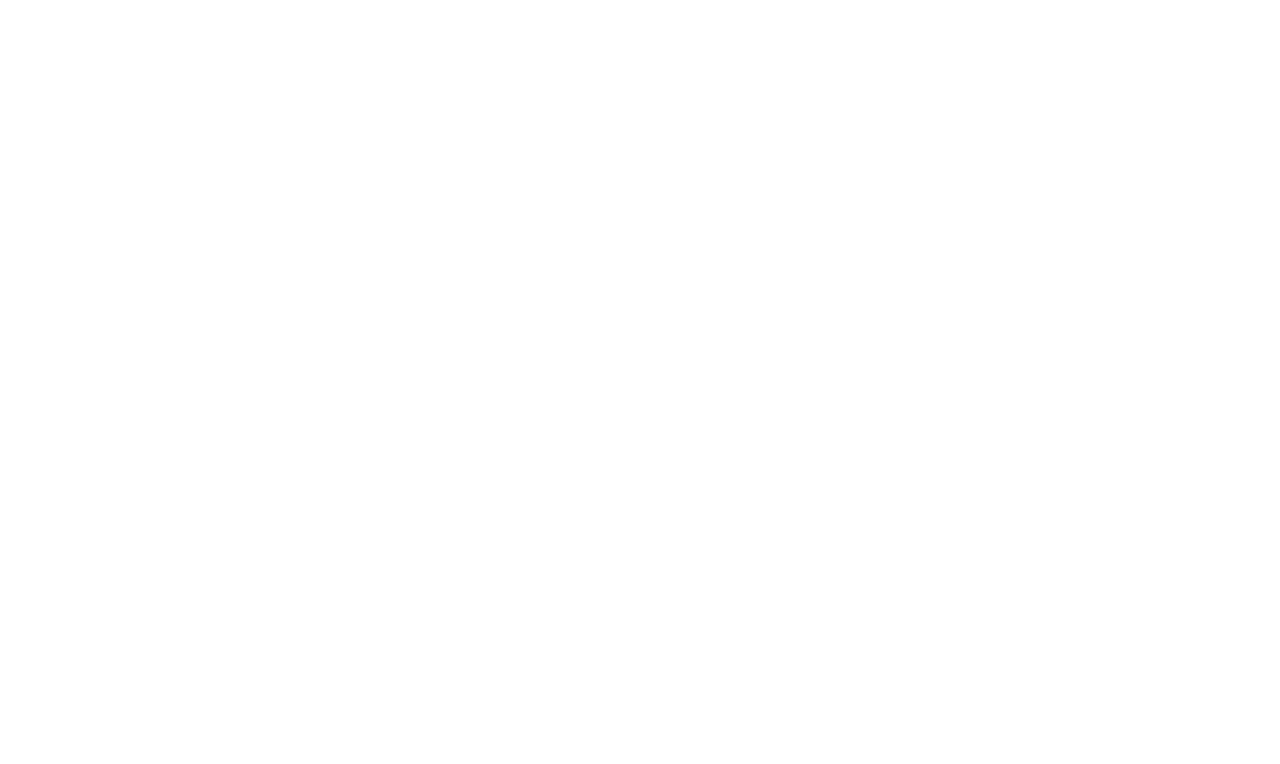
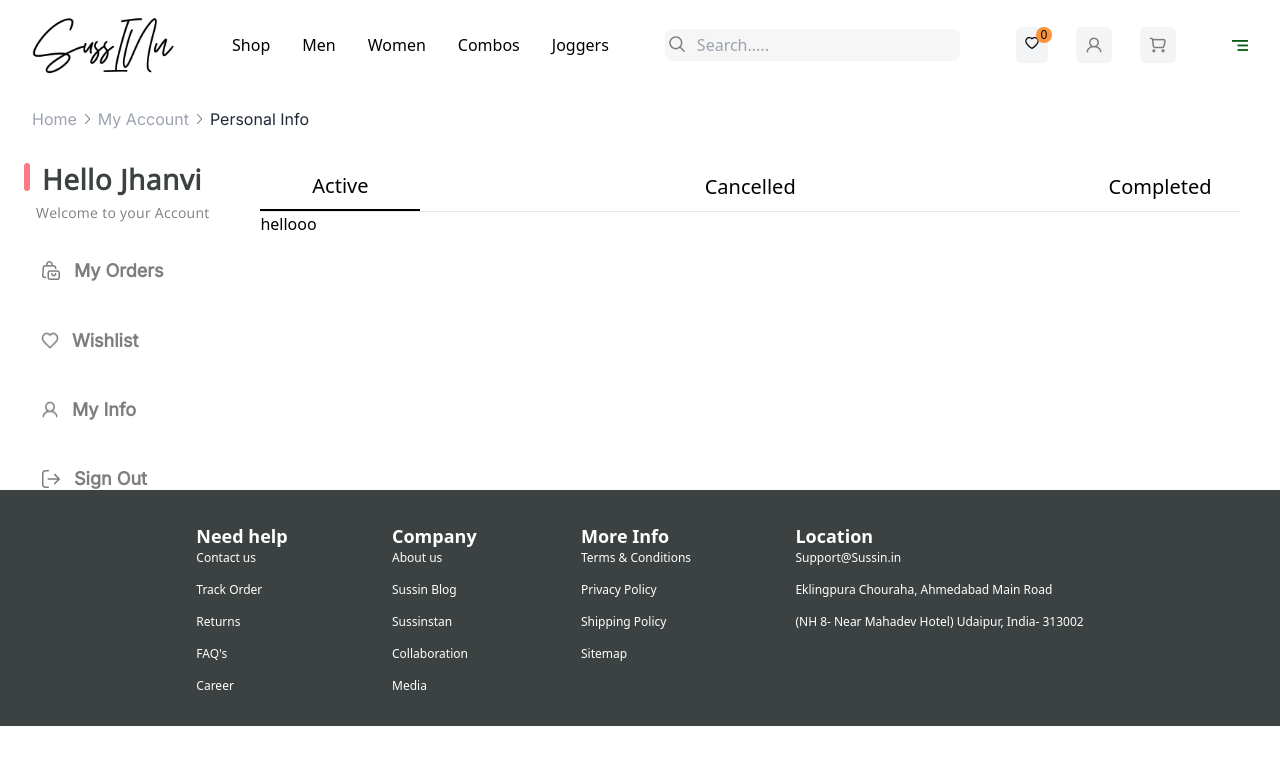
Before and after one commit to m-yunus/suss_ecommerce, a React (Create React App) app: page /my-orders in a window 1280 px wide. Before the commit this address had no page. Shown: the top 764 px of the page. Built offline with nearby package versions, Linux system fonts and the light colour scheme.

Commit message:
my orders page started cases created

```diff
--- /dev/null
+++ b/src/Pages/My_Order/My_Order.jsx
@@ -0,0 +1,71 @@
+import React, { useState } from "react";
+import Navbar from "../../layout/Navbar";
+import Footer from "../../layout/Footer";
+
+import arrow from "../../../src/assets/images/Wishlist-Sidebar/arrow.png";
+import WishlistSidebar from "../Contact_Details/WishlistSidebar/WishlistSidebar";
+
+const My_Order = () => {
+    const [activeTab, setActiveTab] = useState("Active");
+    let content;
+    switch (activeTab) {
+      case "Active":
+        content = <h1>hellooo</h1>;
+        break;
+      case "Cancelled":
+        content = <h1>Akshay</h1>;
+        break;
+      case "Completed":
+        content = <h1>Panampatta</h1>;
+        break;
+      default:
+        content = null;
+    }
+  return (
+    <>
+      <Navbar />
+      <div className="contact-details-top mb-8 my-4  px-8 flex items-center gap-2 ">
+        <p className="text-gray-400">Home</p> <img src={arrow} alt="" />{" "}
+        <p className="text-gray-400">My Account</p> <img src={arrow} alt="" />{" "}
+        <p className="text-gray-800">Personal Info</p>
+      </div>
+      <div className="px-6 flex">
+        <WishlistSidebar />
+        <div className="w-full px-4">
+          <div className=" flex justify-between text-[#3C4242 ]  text-xl font-normal">
+            <button
+              className={`w-[10rem] h-[3rem] ${
+                activeTab === "Active" ? "border-b-2 border-black" : ""
+              }`}
+              onClick={() => setActiveTab("Active")}
+            >
+              Active
+            </button>
+            <button
+              className={`w-[10rem] h-[3rem] ${
+                activeTab === "Cancelled" ? "border-b-2 border-black" : ""
+              }`}
+              onClick={() => setActiveTab("Cancelled")}
+            >
+              Cancelled
+            </button>
+            <button
+              className={`w-[10rem] h-[3rem] ${
+                activeTab === "Completed" ? "border-b-2 border-black" : ""
+              }`}
+              onClick={() => setActiveTab("Completed")}
+            >
+              Completed
+            </button>
+          </div>
+          <hr className=" bg-[#F6F6F6]  " />
+
+          {content}
+        </div>
+      </div>
+      <Footer />
+    </>
+  );
+};
+
+export default My_Order;
--- a/src/Routes/RouteLayout.js
+++ b/src/Routes/RouteLayout.js
@@ -31,6 +31,7 @@
 import WishList from '../Pages/WishList/WishList'
 import Cart from '../Pages/Cart/Cart'
 import CartEmpty from '../Pages/Cart/CartEmpty/CartEmpty'
+import My_Order from '../Pages/My_Order/My_Order'
 
 const RouteLayout = () => {
   return (
@@ -61,9 +62,10 @@
           <Route path="product-list-page" element={<Product_List_Page />} />
           <Route path="contact-details" element={<Contact_Details />} />
           <Route path="add-address" element={<Add_Address />} />
-          <Route path='Cart' element={<Cart/>}/>
-          <Route path='Cartempty' element={<CartEmpty/>}/>
+          <Route path="Cart" element={<Cart />} />
+          <Route path="Cartempty" element={<CartEmpty />} />
           <Route path="wishlist" element={<WishList />} />
+          <Route path="my-orders" element={<My_Order />} />
         </Routes>
       </BrowserRouter>
     </>
```
